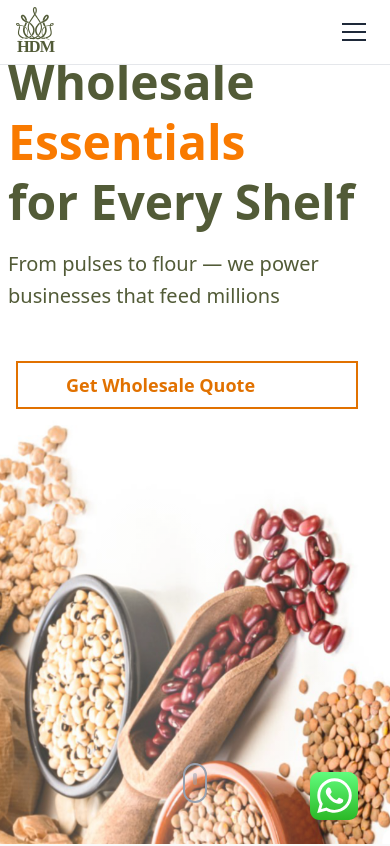
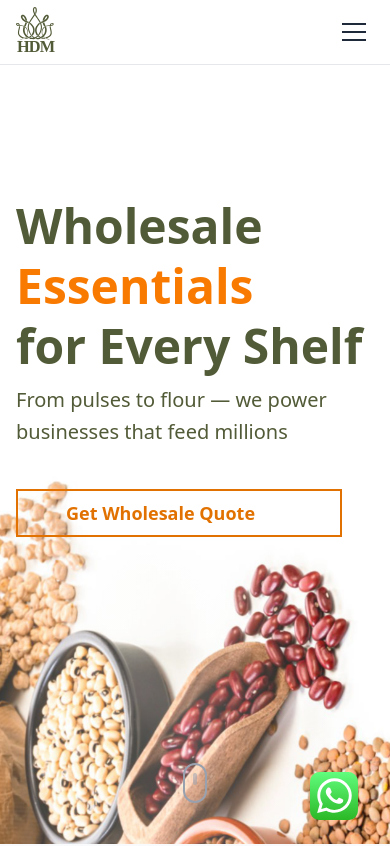
Before and after one commit to menoo-o/hdm, a Next.js app: page / in a window 390 px wide. Shown: the top 846 px of the page. Built offline with nearby package versions, Linux system fonts and the light colour scheme.

Commit message:
hero minor pt1

```diff
--- a/components/hero-block/HeroBlock.tsx
+++ b/components/hero-block/HeroBlock.tsx
@@ -12,7 +12,7 @@ export default function HeroSection() {
           src="/mobile-bg6.png"
           alt="Variety of pulses, legumes and grains in bowls and sacks"
           fill
-          className="object-cover object-center translate-y-30"
+          className="object-cover object-center translate-y-44"
           priority
           quality={95}
         />
@@ -36,12 +36,12 @@ export default function HeroSection() {
 
 
         {/* Content Container */}
-          <div className="relative z-20 -mt-60 md:-mt-20 space-y-4 md:space-y-2 text-gray-900 md:pt-8">
+          <div className="relative z-20 md:-mt-20 space-y-4 md:space-y-2 text-gray-900 md:pt-8 md:pl-12 pl-2 ">
 
-             <div className="grid lg:grid-cols-2 gap-12 items-center min-h-screen py-24 md:py-12 relative -mt-36 md:mt-0">
+             <div className="grid lg:grid-cols-2 gap-12 items-center min-h-screen py-24 md:py-12 relative -mt-28 md:mt-0">
 
                {/* Left Content */}
-               <div className="space-y-4 md:space-y-2 text-gray-900 md:pt-8">
+               <div className="space-y-2 text-gray-900 md:pt-8">
                  {/* Main Headline */}
                  <h1 className="text-5xl lg:text-7xl font-bold leading-tight text-[var(--dark-moss)]">
                    Wholesale
@@ -57,7 +57,7 @@ export default function HeroSection() {
 
                  {/* Call to Action Buttons */}
              {/* Call to Action Buttons */}
-            <div className="flex flex-col sm:flex-row gap-8 md:pt-6 pt-8 md:pb-4 pr-8 pl-2">
+            <div className="flex flex-col sm:flex-row gap-8 md:pt-6 pt-8 md:pb-4 pr-12 md:pr-0">
 
                <Link
                  href="https://wa.me/923318135543" // Replace with your WhatsApp number
```
